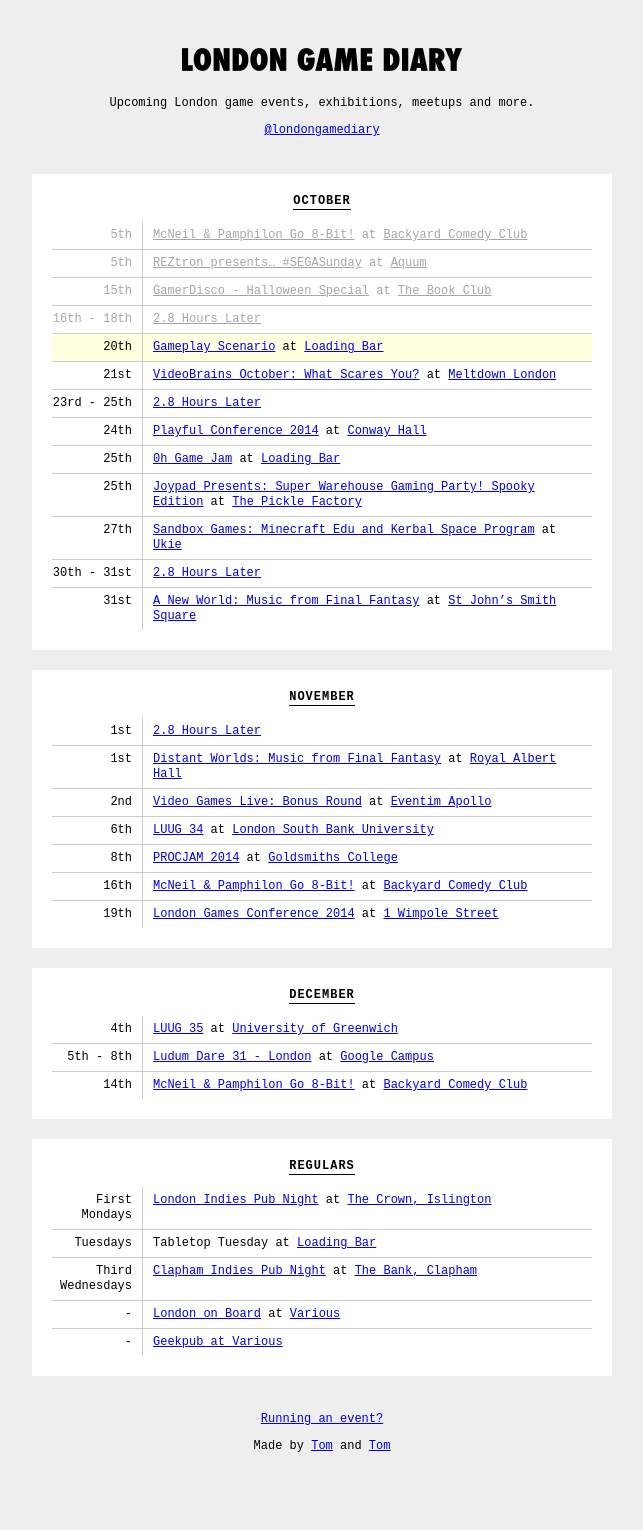
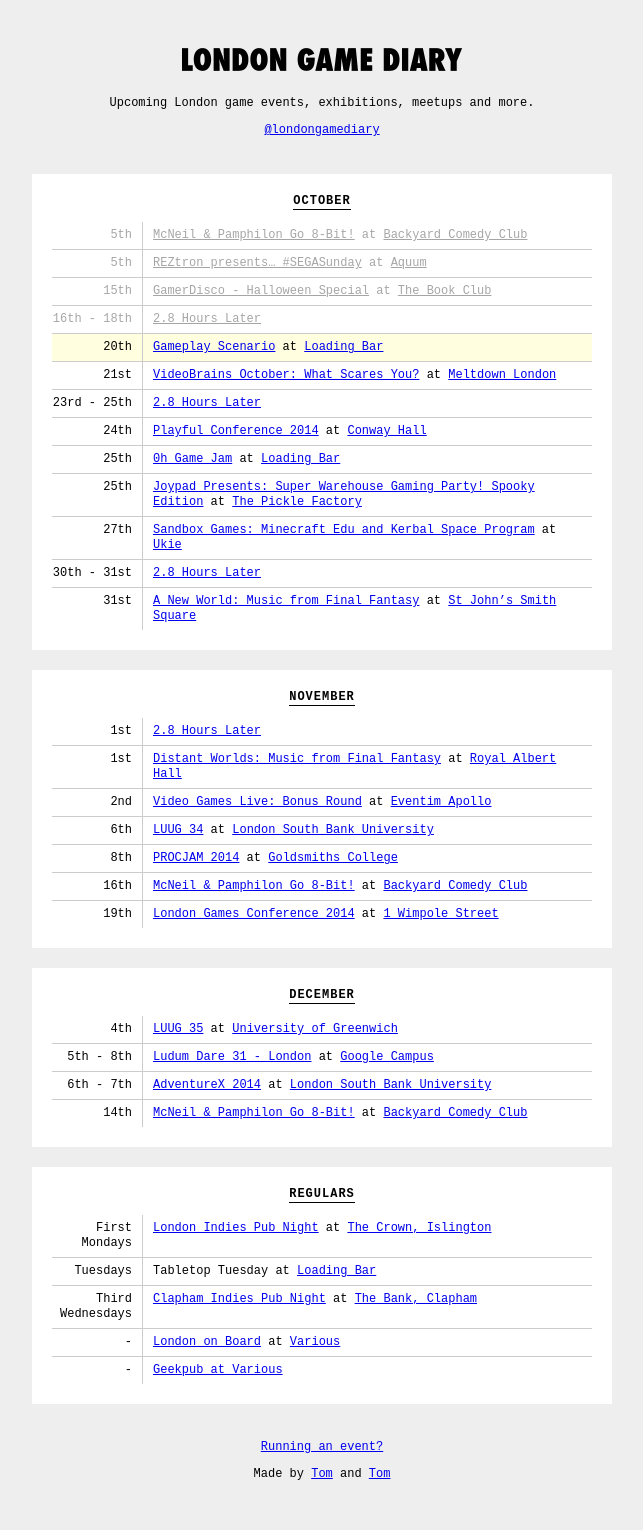
Before and after one commit to thomasmarshall/londongamediary.com, a Jekyll site: the page built from index.html, in a window 1280 px wide. Shown: the whole page, without its empty margins (318-961 px from the left). Built offline with Jekyll 4.4.1, drawn with Linux system fonts in a browser that asks for light colours; nearby versions of some CDN libraries; before the commit the page ends 1502 px from its top, so only the background shows below that.

Commit message:
Update events.yml

```diff
--- a/_data/events.yml
+++ b/_data/events.yml
@@ -116,6 +116,12 @@
   starts_at: 2014-12-05
   ends_at: 2014-12-08
 
+- title: "AdventureX 2014"
+  link: "http://www.screen7.co.uk/adventurex/"
+  location: "[London South Bank University](http://www.lsbu.ac.uk/)"
+  starts_at: 2014-12-06
+  ends_at: 2014-12-07
+
 - title: "McNeil & Pamphilon Go 8-Bit!"
   link: "http://www.wegottickets.com/event/283337"
   location: "[Backyard Comedy Club](http://www.backyardcomedyclub.co.uk/)"
```
